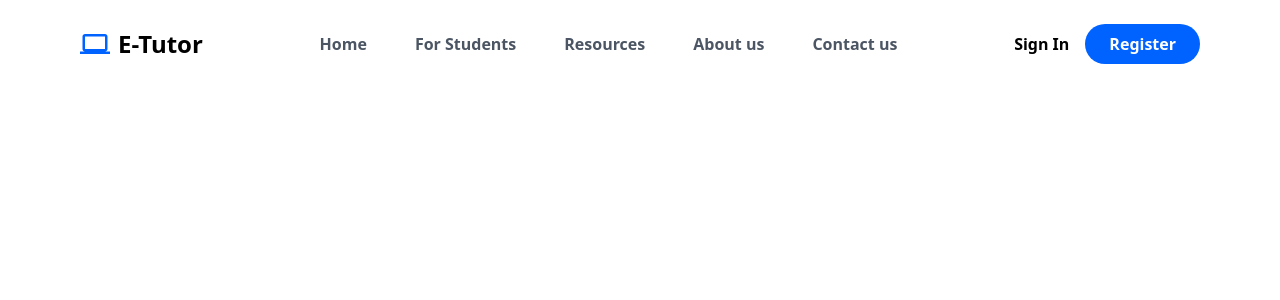
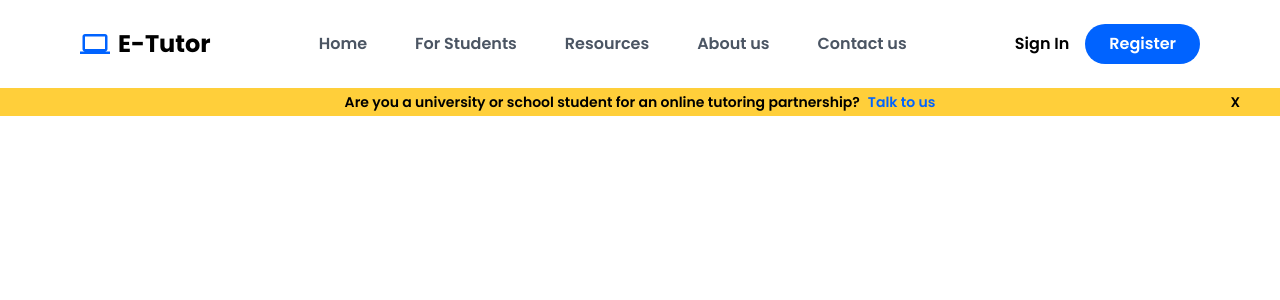
Before and after one commit to Hasanat902/e-tutor, a React (Vite) app: page / in a window 1280 px wide. Shown: the top 300 px of the page. Built offline with nearby package versions, Linux system fonts and the light colour scheme.

Commit message:
implement responsive navbar for mobile

```diff
--- a/eslint.config.js
+++ b/eslint.config.js
@@ -29,6 +29,7 @@
       ...react.configs['jsx-runtime'].rules,
       ...reactHooks.configs.recommended.rules,
       'react/jsx-no-target-blank': 'off',
+      'react/prop-types': 'off',
       'react-refresh/only-export-components': [
         'warn',
         { allowConstantExport: true },
--- a/src/App.jsx
+++ b/src/App.jsx
@@ -1,10 +1,12 @@
 import Navbar from "./components/Navbar/Navbar"
+import NavbarBanner from "./components/Navbar/NavbarBanner"
 
 function App() {
 
   return (
     <main className="overflow-x-hidden">
       <Navbar />
+      <NavbarBanner />
     </main>
   )
 }
--- a/src/components/Navbar/Navbar.jsx
+++ b/src/components/Navbar/Navbar.jsx
@@ -1,14 +1,19 @@
 import { useState } from "react";
 import { MdComputer, MdMenu } from "react-icons/md";
 import { NavbarMenu } from "../../fakeData/data";
-
+import { motion } from "framer-motion";
+import ResponsiveMenu from "./ResponsiveMenu";
 
 const Navbar = () => {
   const [isOpen, setIsOpen] = useState(false);
 
   return (
     <>
-            <nav>
+      <motion.div
+        initial={{ opacity: 0 }}
+        animate={{ opacity: 1 }}
+        transition={{ duration: 0.5, delay: 0.5 }}
+      >
         <div className="container flex justify-between items-center py-6">
           {/* logo section */}
           <div className="text-2xl flex items-center gap-2 font-bold">
@@ -18,28 +23,34 @@
           {/* menu section */}
           <div className="hidden lg:block">
             <ul className="flex items-center gap-6">
-                            {
-                                NavbarMenu.map((item) => {
+              {NavbarMenu.map((item) => {
                 return (
                   <li key={item.id}>
-                                            <a href={item.link} className="inline-block text-gray-600 text-sm xl:text-base py-1 px-2 xl:px-3 hover:text-secondary transition-all duration-300 font-semibold">{item.title}</a>
+                    <a
+                      href={item.link}
+                      className="inline-block text-gray-600 text-sm xl:text-base py-1 px-2 xl:px-3 hover:text-secondary transition-all duration-300 font-semibold"
+                    >
+                      {item.title}
+                    </a>
                   </li>
-                                    )
-                                })
-                            }
+                );
+              })}
             </ul>
           </div>
           {/* cta button section */}
           <div className="hidden lg:block space-x-4">
             <button className="font-semibold">Sign In</button>
-                        <button className="text-white bg-secondary font-semibold rounded-full px-6 py-2">Register</button>
+            <button className="text-white bg-secondary font-semibold rounded-full px-6 py-2">
+              Register
+            </button>
           </div>
           {/* hamburger menu section */}
           <div className="lg:hidden" onClick={() => setIsOpen(!isOpen)}>
             <MdMenu className="text-4xl" />
           </div>
         </div>
-            </nav>
+      </motion.div>
+      <ResponsiveMenu isOpen={isOpen} />
     </>
   );
 };
--- /dev/null
+++ b/src/components/Navbar/NavbarBanner.jsx
@@ -0,0 +1,31 @@
+import { useState } from "react";
+import { motion } from "framer-motion";
+
+const NavbarBanner = () => {
+  const [isOpen, setIsOpen] = useState(true);
+
+  return (
+    isOpen && (
+      <motion.div
+        initial={{ opacity: 0 }}
+        animate={{ opacity: 1 }}
+        transition={{ duration: 0.5, delay: 0.7 }}
+        className="bg-primary text-sm text-center font-semibold p-1 hidden lg:block relative"
+      >
+        Are you a university or school student for an online tutoring
+        partnership?
+        <a href="#" className="text-secondary ml-2">
+          Talk to us
+        </a>
+        <div
+          onClick={() => setIsOpen(false)}
+          className="absolute top-1/2 right-10 cursor-pointer -translate-y-1/2"
+        >
+          X
+        </div>
+      </motion.div>
+    )
+  );
+};
+
+export default NavbarBanner;
--- /dev/null
+++ b/src/components/Navbar/ResponsiveMenu.jsx
@@ -0,0 +1,28 @@
+import { motion, AnimatePresence } from "framer-motion";
+
+const ResponsiveMenu = ({ isOpen }) => {
+  return (
+    <AnimatePresence mode="wait">
+      {isOpen && (
+        <motion.div
+          initial={{ opacity: 0, y: -100 }}
+          animate={{ opacity: 1, y: 0 }}
+          exit={{ opacity: 0, y: -100 }}
+          transition={{ duration: 0.3 }}
+          className="absolute top-20 left-0 w-full h-screen z-20 lg:hidden"
+        >
+          <div className="text-lg font-semibold uppercase bg-primary text-white py-10 m-6 rounded-3xl">
+            <ul className="flex flex-col justify-center items-center gap-10">
+              <li>Home</li>
+              <li>About</li>
+              <li>Service</li>
+              <li>Contact</li>
+            </ul>
+          </div>
+        </motion.div>
+      )}
+    </AnimatePresence>
+  );
+};
+
+export default ResponsiveMenu;
--- a/src/index.css
+++ b/src/index.css
@@ -1,3 +1,9 @@
+@import url('https://fonts.googleapis.com/css2?family=Poppins:ital,wght@0,100;0,200;0,300;0,400;0,500;0,600;0,700;0,800;0,900;1,100;1,200;1,300;1,400;1,500;1,600;1,700;1,800;1,900&display=swap');
+
 @tailwind base;
 @tailwind components;
 @tailwind utilities;
+
+body {
+    font-family: "Poppins", sans-serif;
+}
```
Lines whose indentation alone changed are shown as unchanged.
